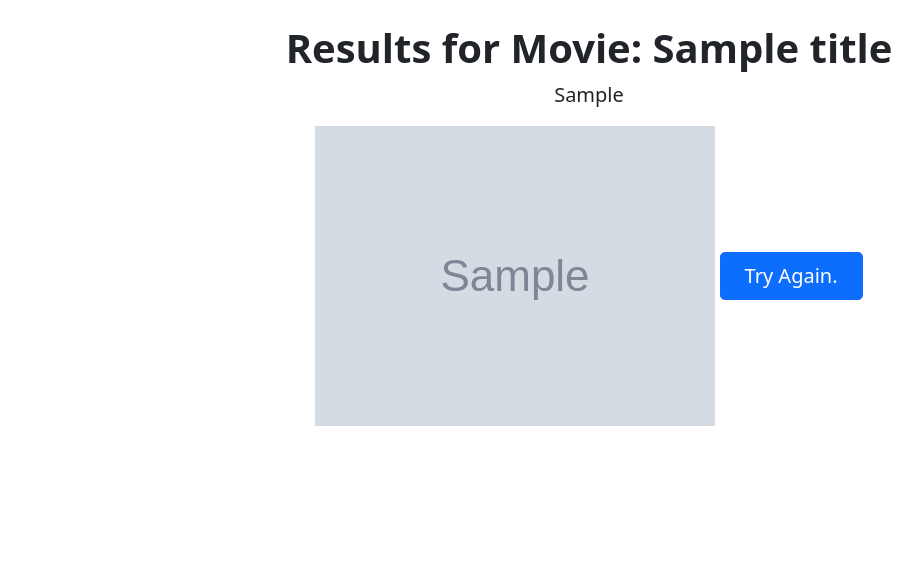
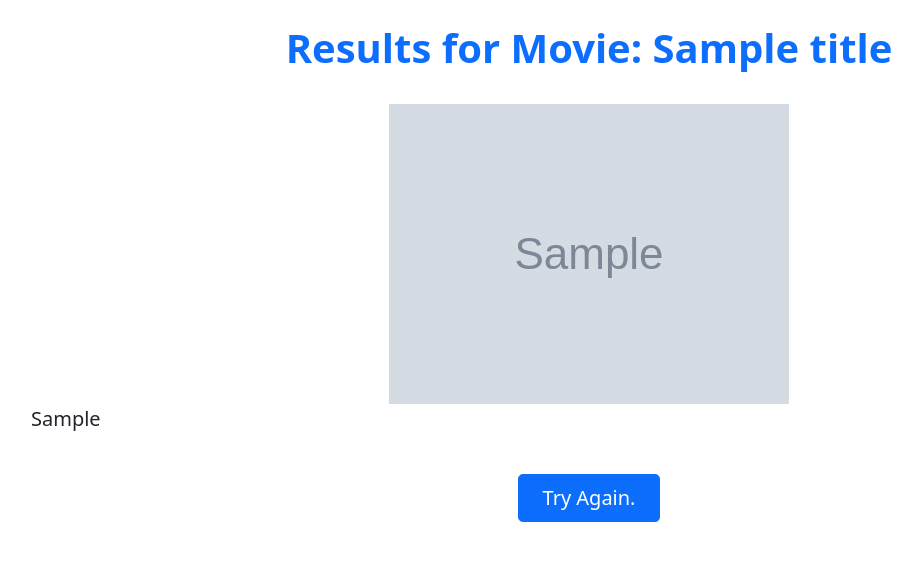
Before and after one commit to bbrown1021/Stats418Repo, a Flask app: template hw2/flask_app_code/templates/results.html in a window 1280 px wide. Shown: the top 561 px of the page, without its empty margins (51-973 px from the left). Run offline with Flask 3, Linux system fonts and the light colour scheme; the template is opened without the code that fills it: most values are stand-ins (such as "Sample title", 1, 10 or a date in 2020); grey boxes marked "Sample" are stand-in pictures; some libraries are stand-ins or nearby versions.

Commit message:
update layout of index and results page

```diff
--- a/hw2/flask_app_code/requirements.txt
+++ b/hw2/flask_app_code/requirements.txt
@@ -1,2 +1,3 @@
 Flask==2.0.2
 requests==2.27.1
+pprintpp==0.4.0
--- a/hw2/flask_app_code/templates/index.html
+++ b/hw2/flask_app_code/templates/index.html
@@ -1,9 +1,11 @@
 <!doctype html>
+
 <head>
   <title>Movie Flask App</title>
   <link rel="stylesheet" href="{{ url_for('static', filename='bootstrap/css/bootstrap.min.css') }}">
 </head>
 <html>
+
 <body>
   <main>
     <div class="px-4 py-3 my-2 text-center">
@@ -44,4 +46,5 @@
     </form>
   </main>
 </body>
+
 </html>
--- a/hw2/flask_app_code/templates/results.html
+++ b/hw2/flask_app_code/templates/results.html
@@ -1,20 +1,43 @@
 <!doctype html>
+
+<html lang="en-us">
+
 <head>
-    <title>Results</title>
-    <link rel="stylesheet" href="{{ url_for('static', filename='bootstrap/css/bootstrap.min.css') }}">
+  <!-- Required meta tags -->
+  <meta charset="utf-8">
+  <meta name="viewport" content="width=device-width, initial-scale=1">
+
+  <!-- Bootstrap CSS -->
+  <link href="https://cdn.jsdelivr.net/npm/bootstrap@5.1.3/dist/css/bootstrap.min.css" rel="stylesheet"
+    integrity="sha384-1BmE4kWBq78iYhFldvKuhfTAU6auU8tT94WrHftjDbrCEXSU1oBoqyl2QvZ6jIW3" crossorigin="anonymous">
+
+  <title>{{ title }} - Results</title>
 </head>
-<html>
+
 <body>
   <main>
+    <div class="container">
+      <div class="row">
         <div class="px-4 py-3 my-2 text-center">
-            <!-- <img  src="/docs/5.1/assets/brand/bootstrap-logo.svg" alt="" width="72" height="57"> -->
-            <h1 class="display-6 fw-bold">Results for Movie: {{title}}</h1>
+          <h1 class="display-6 fw-bold text-primary">Results for Movie: {{title}}</h1>
+        </div>
+      </div>
+      <div class="row">
+          <div class="text-center">
+            <img src="{{ poster }}" class="img-fluid" alt="">
+          </div>
+        <div class="col">
           <p class="fs-5">
             {{xml_result}}
           </p>
-            <img src="{{ poster }}" class="img-fluid" alt="...">
+        </div>
+      </div>
+      <div class="px-4 py-3 my-2 text-center">
+        <!-- <img  src="/docs/5.1/assets/brand/bootstrap-logo.svg" alt="" width="72" height="57"> -->
         <a href="{{ url_for('index') }}" class="btn btn-primary btn-lg px-4 gap-3">Try Again.</a>
+      </div>
     </div>
   </main>
 </body>
+
 </html>
```
Lines whose indentation alone changed are shown as unchanged.
